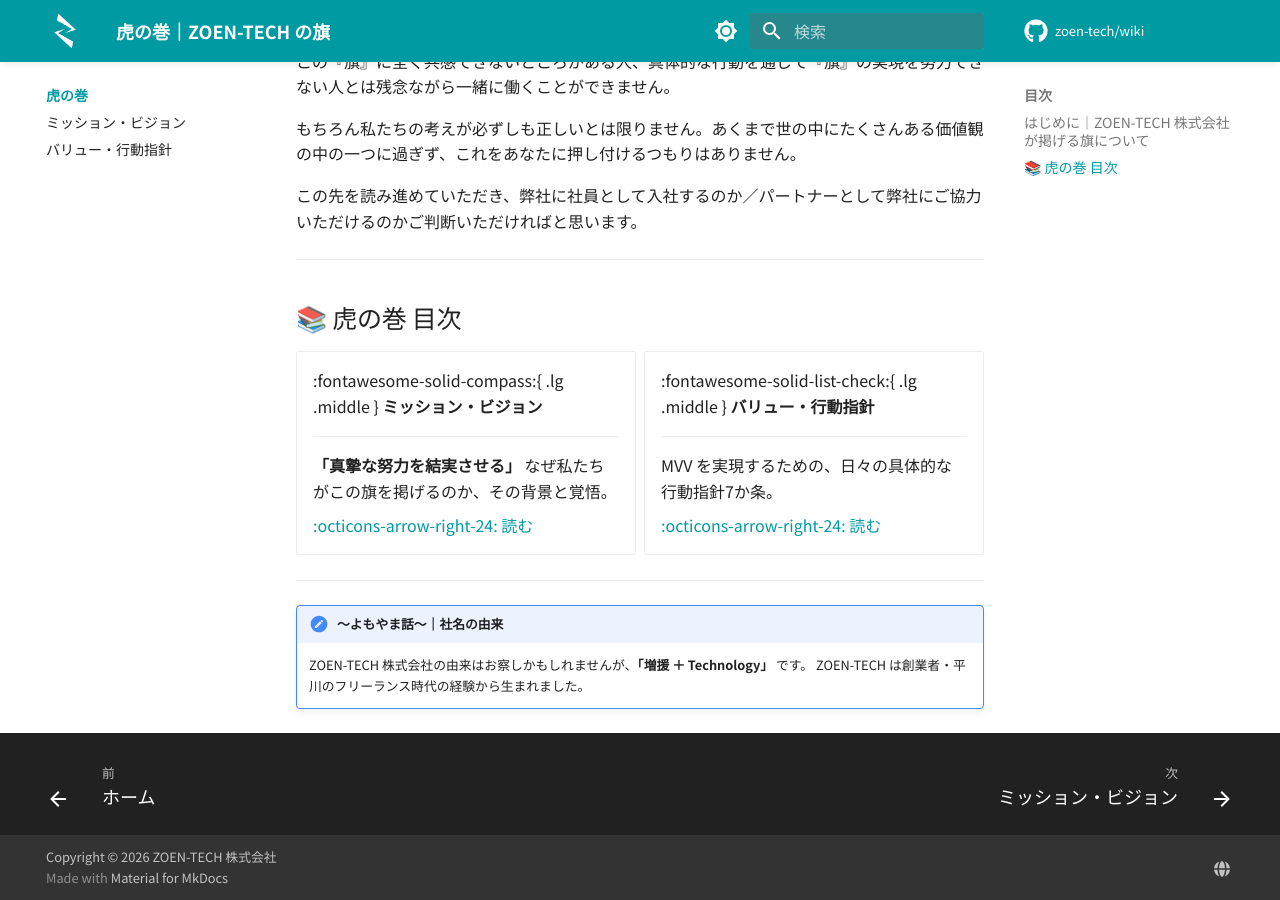
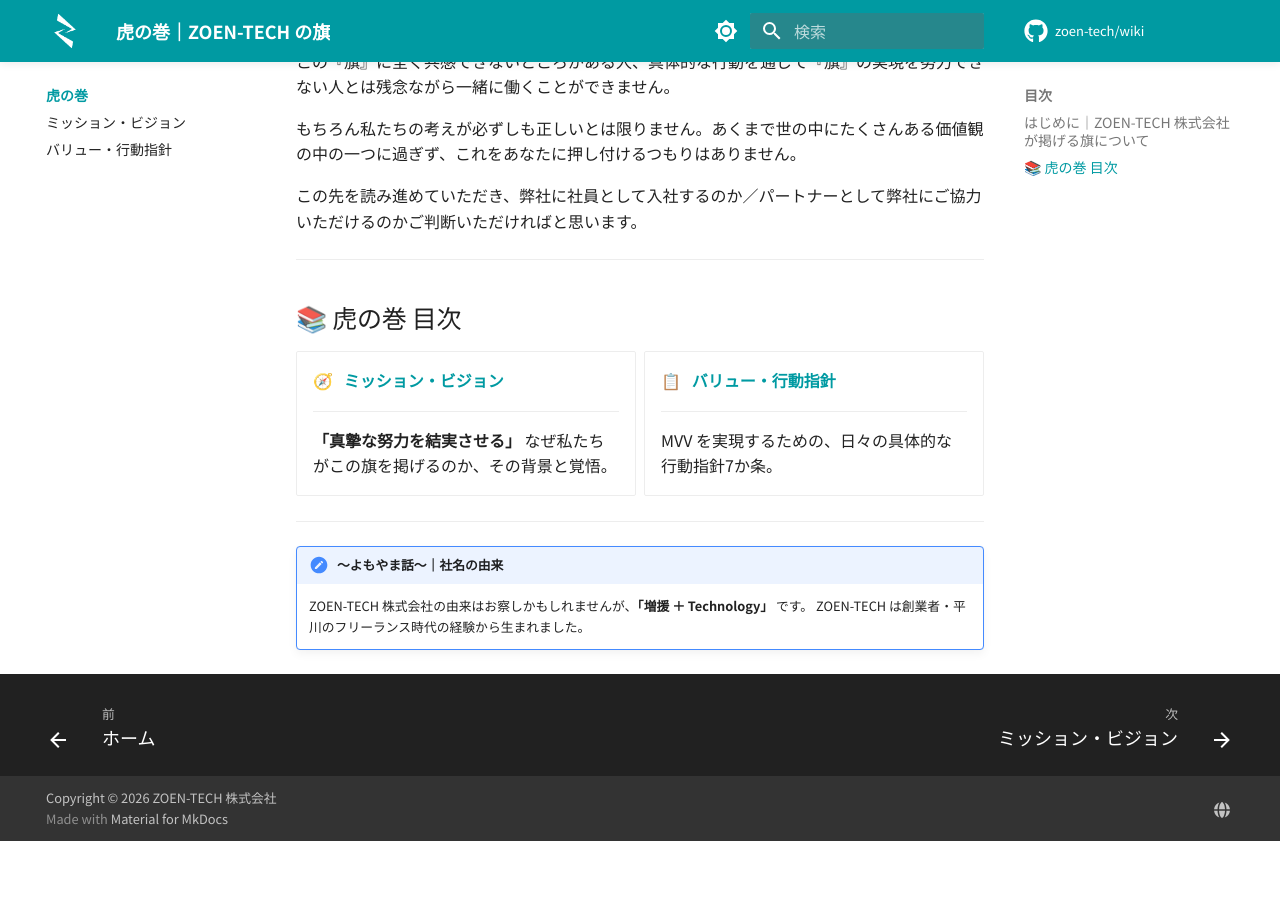
Before and after one commit to zoen-tech/wiki, an MkDocs documentation site: the page built from docs/torano-maki/index.md, in a window 1280 px wide and 900 px high, scrolled down 807 px. Built offline with MkDocs 1.6.1 and Material for MkDocs 9.7.7, drawn with Linux system fonts in a browser that asks for light colours; comment, search, counter and statistics services are not loaded; after the commit the page ends 1648 px from its top, so only the background shows below that.

Commit message:
虎の巻indexのアイコン記法を絵文字に修正（pymdownx.emoji未有効のためレンダリングされていなかった）

```diff
--- a/docs/torano-maki/index.md
+++ b/docs/torano-maki/index.md
@@ -30,22 +30,18 @@
 
 <div class="grid cards" markdown>
 
--   :fontawesome-solid-compass:{ .lg .middle } **ミッション・ビジョン**
+-   🧭 &nbsp; **[ミッション・ビジョン](mission-vision.md)**
 
     ---
 
     **「真摯な努力を結実させる」**
     なぜ私たちがこの旗を掲げるのか、その背景と覚悟。
 
-    [:octicons-arrow-right-24: 読む](mission-vision.md)
-
--   :fontawesome-solid-list-check:{ .lg .middle } **バリュー・行動指針**
+-   📋 &nbsp; **[バリュー・行動指針](values.md)**
 
     ---
 
     MVV を実現するための、日々の具体的な行動指針7か条。
-
-    [:octicons-arrow-right-24: 読む](values.md)
 
 </div>
 
```
